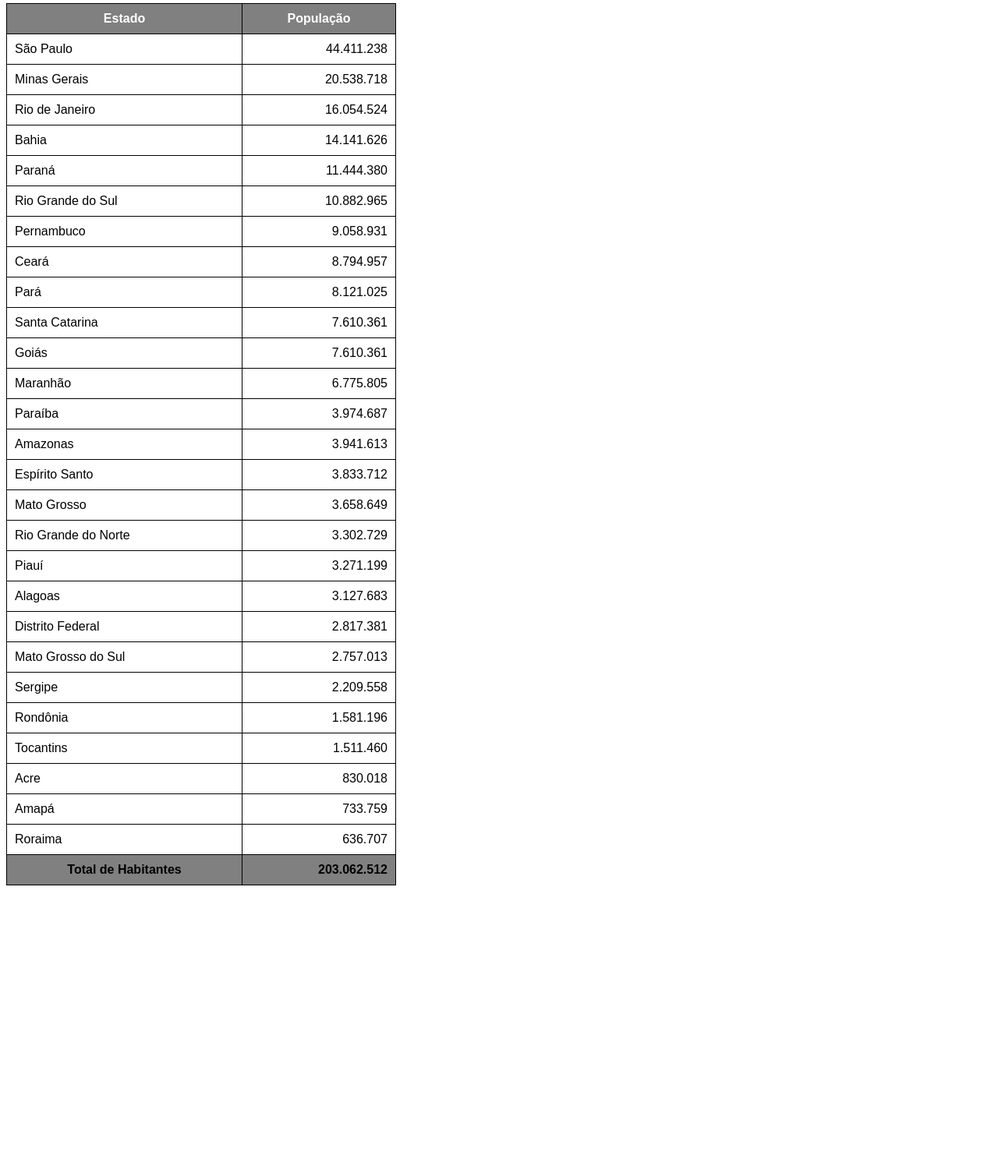
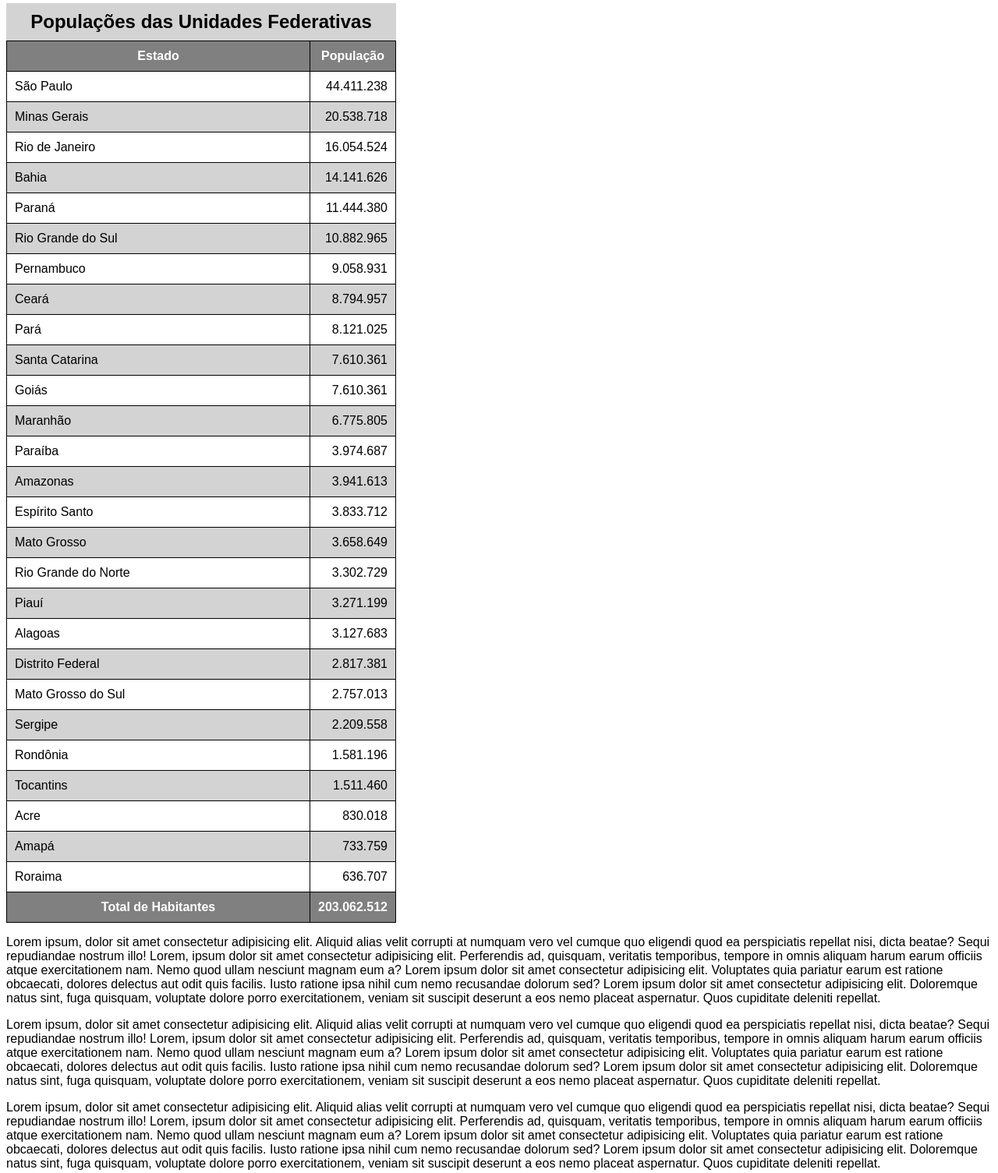
Before and after one commit to gustavoalves-97/html-css, a plain HTML site: page exercicios/ex023/tabela002.html in a window 1280 px wide. Shown: the part 76-1581 px from the top of the page at 78% size. Before the commit the page ends 1220 px from the top, so only its background shows below. Drawn offline with Linux system fonts and the light colour scheme.

Commit message:
Update tabela002.html

```diff
--- a/exercicios/ex023/tabela002.html
+++ b/exercicios/ex023/tabela002.html
@@ -12,6 +12,20 @@
         table {
             width: 500px;
             border-collapse: collapse;
+            position: relative;
+        }
+
+        caption {
+            font-size: 1.5em;
+            font-weight: bold;
+            padding: 10px;
+            background-color: lightgray;
+        }
+
+        thead > tr > th {
+            position: sticky;
+            top: -1px;
+            background-color: gray;
         }
 
         th, td {
@@ -19,13 +33,17 @@
             padding: 10px;
         }
 
-        thead {
+        thead, tfoot {
             background-color: gray;
             color: white;
         }
 
-        tfoot {
-            background-color: gray;
+        tbody > tr:nth-child(odd) { /* (2n-1) */
+            background-color: white;
+        }
+
+        tbody > tr:nth-child(even) { /* (2n) */
+            background-color: lightgray;
         }
 
         td.num {
@@ -37,10 +55,11 @@
     <h1>Uso de Tabelas Grandes</h1>
 
     <table>
+        <caption>Populações das Unidades Federativas</caption>
         <thead>
             <tr>
-                <th>Estado</th>
-                <th>População</th>
+                <th scope="col">Estado</th>
+                <th scope="col" style="width: 50px;">População</th>
             </tr>
         </thead>
         <tbody>
@@ -155,10 +174,22 @@
         </tbody>
         <tfoot>
             <tr>
-                <th>Total de Habitantes</th>
+                <th scope="row">Total de Habitantes</th>
                 <td class="num"><strong>203.062.512</strong></td>
             </tr>
         </tfoot>
     </table>
+
+    <p>Lorem ipsum, dolor sit amet consectetur adipisicing elit. Aliquid alias velit corrupti at numquam vero vel cumque quo eligendi quod ea perspiciatis repellat nisi, dicta beatae? Sequi repudiandae nostrum illo! Lorem, ipsum dolor sit amet consectetur adipisicing elit. Perferendis ad, quisquam, veritatis temporibus, tempore in omnis aliquam harum earum officiis atque exercitationem nam. Nemo quod ullam nesciunt magnam eum a? Lorem ipsum dolor sit amet consectetur adipisicing elit. Voluptates quia pariatur earum est ratione obcaecati, dolores delectus aut odit quis facilis. Iusto ratione ipsa nihil cum nemo recusandae dolorum sed? Lorem ipsum dolor sit amet consectetur adipisicing elit. Doloremque natus sint, fuga quisquam, voluptate dolore porro exercitationem, veniam sit suscipit deserunt a eos nemo placeat aspernatur. Quos cupiditate deleniti repellat.</p>
+
+    <p>Lorem ipsum, dolor sit amet consectetur adipisicing elit. Aliquid alias velit corrupti at numquam vero vel cumque quo eligendi quod ea perspiciatis repellat nisi, dicta beatae? Sequi repudiandae nostrum illo! Lorem, ipsum dolor sit amet consectetur adipisicing elit. Perferendis ad, quisquam, veritatis temporibus, tempore in omnis aliquam harum earum officiis atque exercitationem nam. Nemo quod ullam nesciunt magnam eum a? Lorem ipsum dolor sit amet consectetur adipisicing elit. Voluptates quia pariatur earum est ratione obcaecati, dolores delectus aut odit quis facilis. Iusto ratione ipsa nihil cum nemo recusandae dolorum sed? Lorem ipsum dolor sit amet consectetur adipisicing elit. Doloremque natus sint, fuga quisquam, voluptate dolore porro exercitationem, veniam sit suscipit deserunt a eos nemo placeat aspernatur. Quos cupiditate deleniti repellat.</p>
+
+    <p>Lorem ipsum, dolor sit amet consectetur adipisicing elit. Aliquid alias velit corrupti at numquam vero vel cumque quo eligendi quod ea perspiciatis repellat nisi, dicta beatae? Sequi repudiandae nostrum illo! Lorem, ipsum dolor sit amet consectetur adipisicing elit. Perferendis ad, quisquam, veritatis temporibus, tempore in omnis aliquam harum earum officiis atque exercitationem nam. Nemo quod ullam nesciunt magnam eum a? Lorem ipsum dolor sit amet consectetur adipisicing elit. Voluptates quia pariatur earum est ratione obcaecati, dolores delectus aut odit quis facilis. Iusto ratione ipsa nihil cum nemo recusandae dolorum sed? Lorem ipsum dolor sit amet consectetur adipisicing elit. Doloremque natus sint, fuga quisquam, voluptate dolore porro exercitationem, veniam sit suscipit deserunt a eos nemo placeat aspernatur. Quos cupiditate deleniti repellat.</p>
+
+    <p>Lorem ipsum, dolor sit amet consectetur adipisicing elit. Aliquid alias velit corrupti at numquam vero vel cumque quo eligendi quod ea perspiciatis repellat nisi, dicta beatae? Sequi repudiandae nostrum illo! Lorem, ipsum dolor sit amet consectetur adipisicing elit. Perferendis ad, quisquam, veritatis temporibus, tempore in omnis aliquam harum earum officiis atque exercitationem nam. Nemo quod ullam nesciunt magnam eum a? Lorem ipsum dolor sit amet consectetur adipisicing elit. Voluptates quia pariatur earum est ratione obcaecati, dolores delectus aut odit quis facilis. Iusto ratione ipsa nihil cum nemo recusandae dolorum sed? Lorem ipsum dolor sit amet consectetur adipisicing elit. Doloremque natus sint, fuga quisquam, voluptate dolore porro exercitationem, veniam sit suscipit deserunt a eos nemo placeat aspernatur. Quos cupiditate deleniti repellat.</p>
+
+    <p>Lorem ipsum, dolor sit amet consectetur adipisicing elit. Aliquid alias velit corrupti at numquam vero vel cumque quo eligendi quod ea perspiciatis repellat nisi, dicta beatae? Sequi repudiandae nostrum illo! Lorem, ipsum dolor sit amet consectetur adipisicing elit. Perferendis ad, quisquam, veritatis temporibus, tempore in omnis aliquam harum earum officiis atque exercitationem nam. Nemo quod ullam nesciunt magnam eum a? Lorem ipsum dolor sit amet consectetur adipisicing elit. Voluptates quia pariatur earum est ratione obcaecati, dolores delectus aut odit quis facilis. Iusto ratione ipsa nihil cum nemo recusandae dolorum sed? Lorem ipsum dolor sit amet consectetur adipisicing elit. Doloremque natus sint, fuga quisquam, voluptate dolore porro exercitationem, veniam sit suscipit deserunt a eos nemo placeat aspernatur. Quos cupiditate deleniti repellat.</p>
+
+    <p>Lorem ipsum, dolor sit amet consectetur adipisicing elit. Aliquid alias velit corrupti at numquam vero vel cumque quo eligendi quod ea perspiciatis repellat nisi, dicta beatae? Sequi repudiandae nostrum illo! Lorem, ipsum dolor sit amet consectetur adipisicing elit. Perferendis ad, quisquam, veritatis temporibus, tempore in omnis aliquam harum earum officiis atque exercitationem nam. Nemo quod ullam nesciunt magnam eum a? Lorem ipsum dolor sit amet consectetur adipisicing elit. Voluptates quia pariatur earum est ratione obcaecati, dolores delectus aut odit quis facilis. Iusto ratione ipsa nihil cum nemo recusandae dolorum sed? Lorem ipsum dolor sit amet consectetur adipisicing elit. Doloremque natus sint, fuga quisquam, voluptate dolore porro exercitationem, veniam sit suscipit deserunt a eos nemo placeat aspernatur. Quos cupiditate deleniti repellat.</p>
 </body>
 </html>
```
